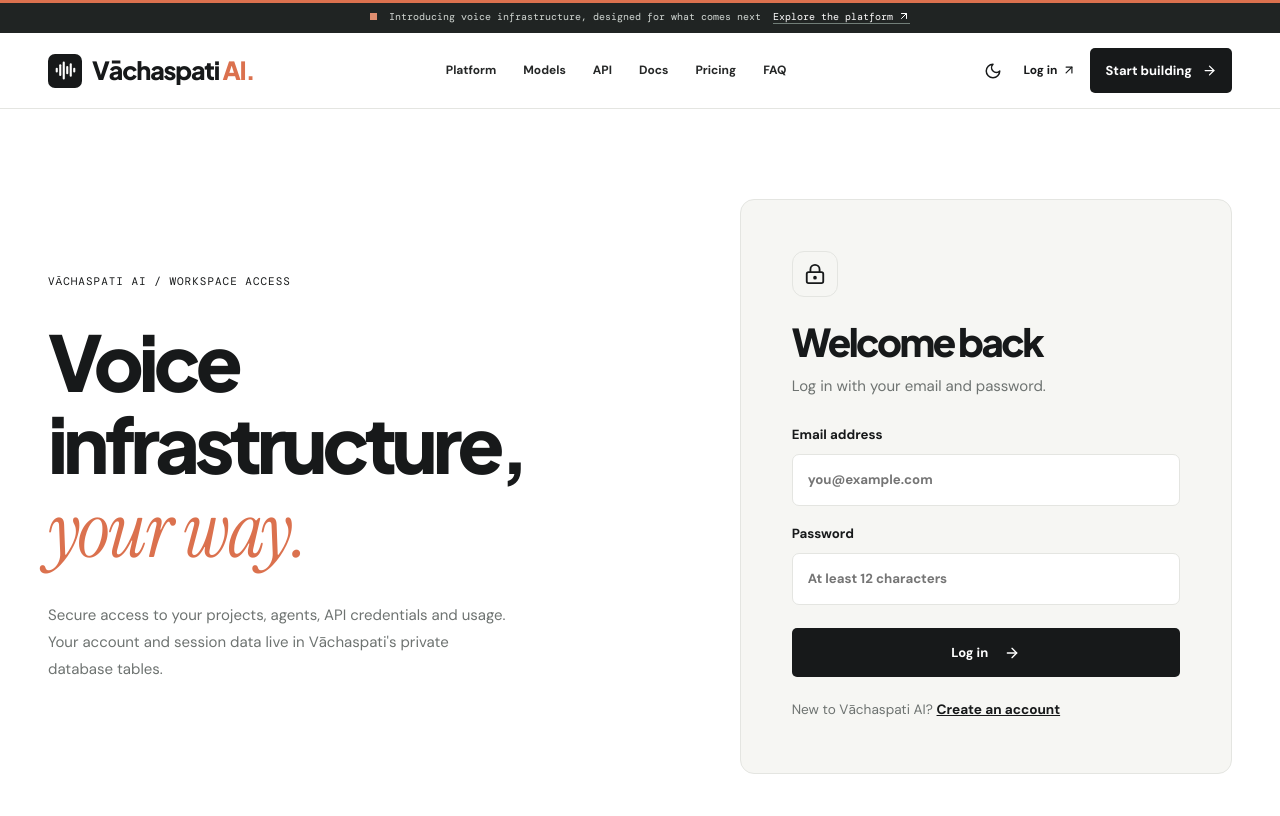
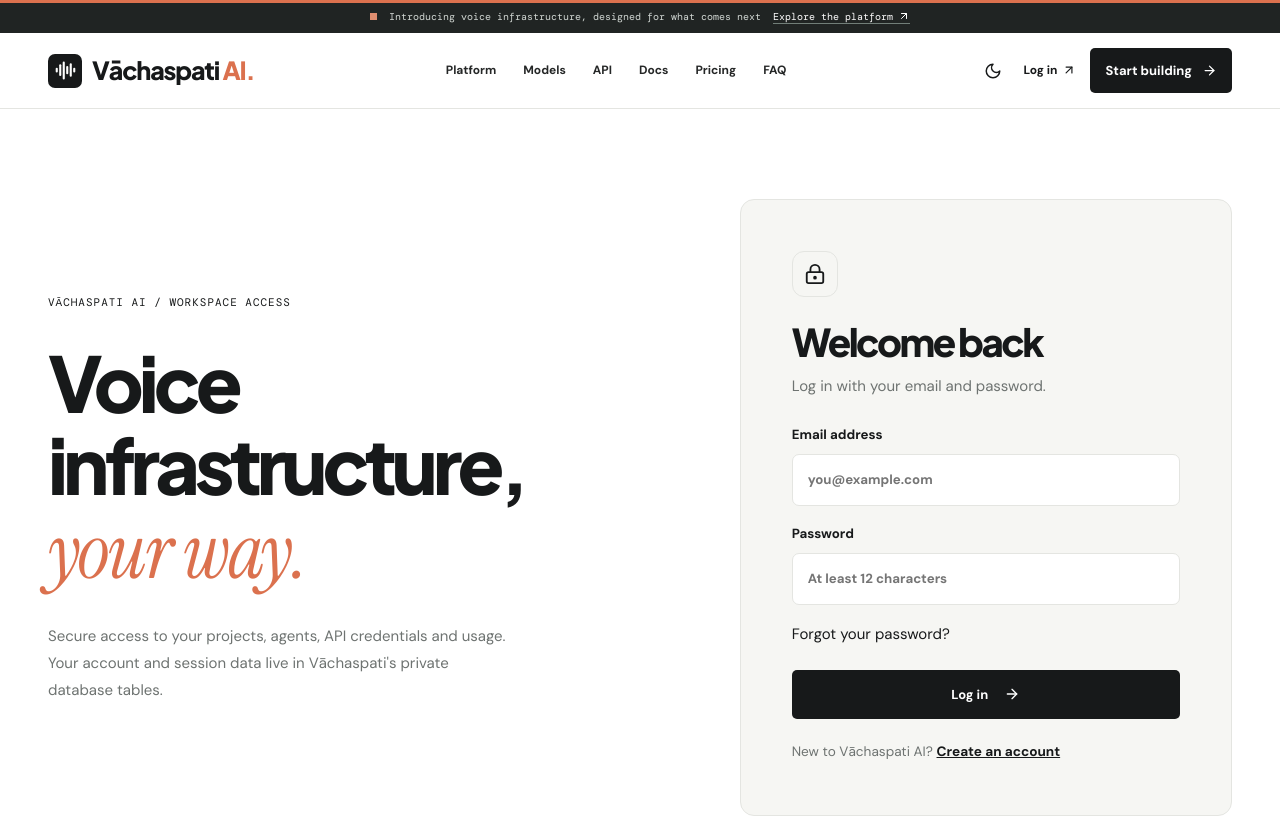
Before and after one commit to hari7261/sonora-voice, a Next.js app: page /login in a window 1280 px wide. Shown: the top 816 px of the page. Built offline with nearby package versions, Linux system fonts and the light colour scheme.

Commit message:
Link login form to real password recovery flow

```diff
--- a/components/auth-form.tsx
+++ b/components/auth-form.tsx
@@ -43,6 +43,7 @@ export function AuthForm({mode}:{mode:'login'|'register'}){
         <label>Email address<input type="email" autoComplete="email" required maxLength={254} value={email} onChange={e=>setEmail(e.target.value)} placeholder="you@example.com"/></label>
         <label>Password<input type="password" autoComplete={register?'new-password':'current-password'} required minLength={12} maxLength={128} value={password} onChange={e=>setPassword(e.target.value)} placeholder="At least 12 characters"/></label>
         {register&&<label>Confirm password<input type="password" autoComplete="new-password" required minLength={12} maxLength={128} value={confirmation} onChange={e=>setConfirmation(e.target.value)} placeholder="Re-enter password"/></label>}
+        {!register&&<Link className="auth-forgot" href="/forgot-password">Forgot your password?</Link>}
         {error&&<p className="auth-error" role="alert">{error}</p>}
         <button className="button button-dark auth-submit" type="submit" disabled={loading}>{loading?'Working…':register?'Create account':'Log in'} <ArrowRight size={16}/></button>
       </form>
```
